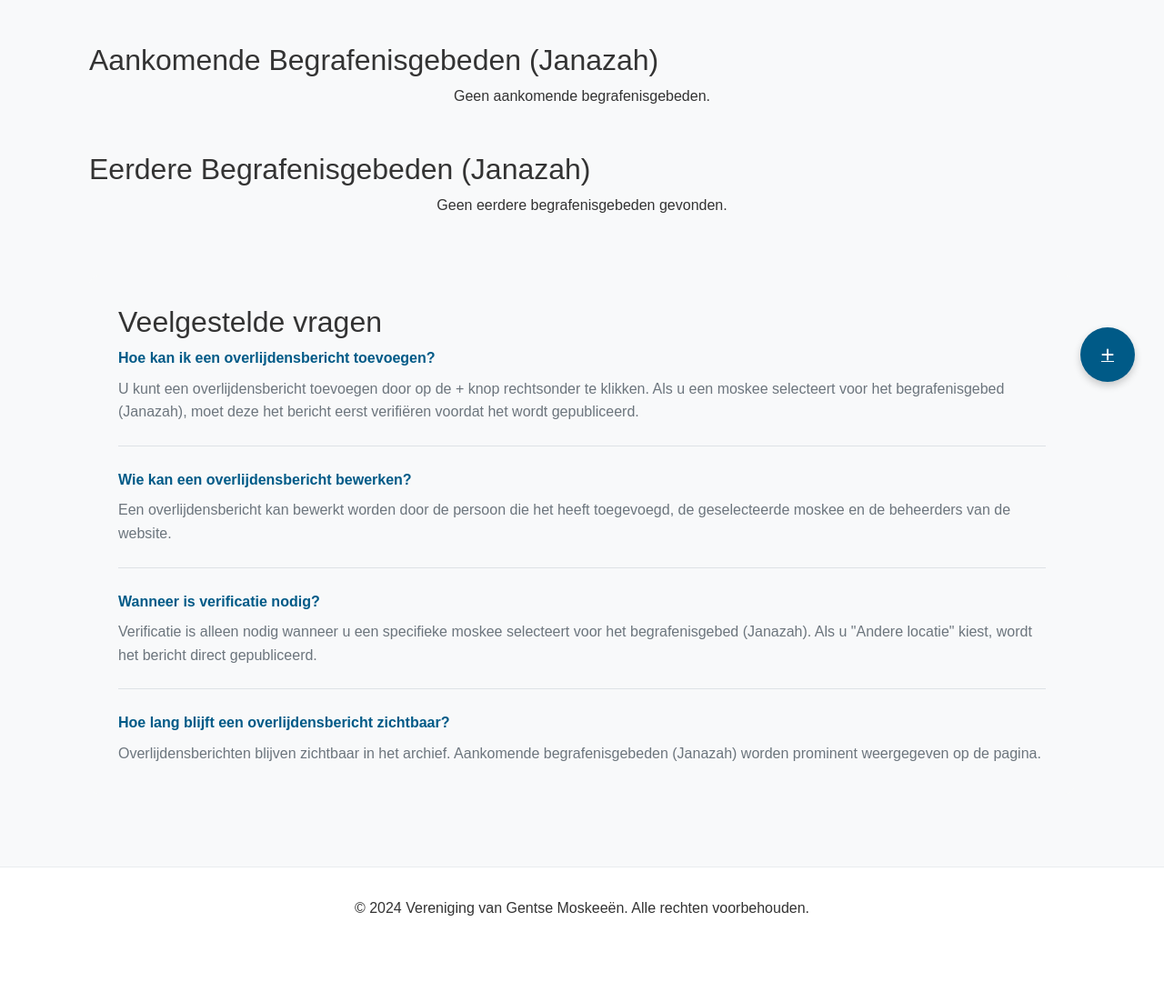
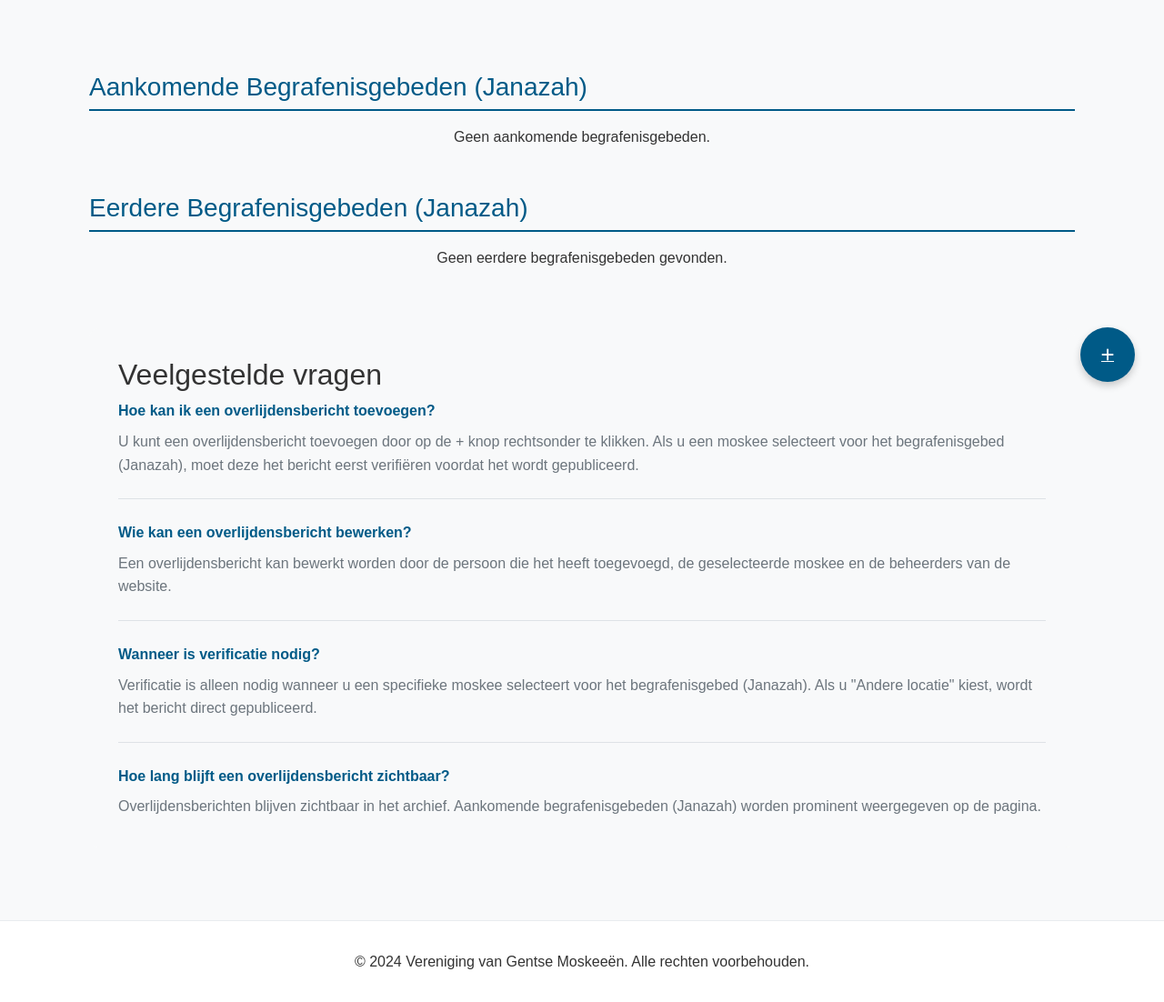
Before and after one commit to MAEMO1/VgmWebsite, a Flask app: page /obituaries/ in a window 1280 px wide. Shown: the part 348-1450 px from the top of the page at 91% size. Before the commit the page ends 1355 px from the top, so only its background shows below. Run offline with Flask 3, Linux system fonts and the light colour scheme; data that the repository does not hold is empty.

Commit message:
Agent query: Kunt u controleren of de hero sectie nu dezelfde stijl heeft als de moskeeën pagina, met de juiste gradient, achtergrondpatroon en het Koranvers in het correcte lettertype?
Update obituary page styling: Added CSS variables and styling for hero section and headers, improving visual consistency.

Screenshot: https://storage.googleapis.com/screenshot-production-us-central1/21f56d41-2b92-400b-830a-8f16a7decae4/91e36e1e-478e-4311-b40a-934ff931b331.jpg

```diff
--- a/templates/obituaries/index.html
+++ b/templates/obituaries/index.html
@@ -4,6 +4,19 @@
 
 {% block styles %}
 <style>
+:root {
+    --primary-color: #005A87;
+    --secondary-color: #41B7AC;
+    --accent-color: #FF4154;
+    --background-light: #F8F9FA;
+    --text-primary: #2C3E50;
+    --text-secondary: #6C757D;
+    --border-color: #E9ECEF;
+    --primary-gradient: linear-gradient(135deg, var(--primary-color) 0%, #004a70 100%);
+}
+
+@import url('https://fonts.googleapis.com/css2?family=Amiri:ital@0;1&display=swap');
+
 .hero-section {
     background: var(--primary-gradient);
     color: white;
@@ -55,6 +68,15 @@
     margin: 2rem auto;
     padding: 1rem;
 }
+
+.section-header {
+    color: var(--primary-color);
+    margin: 2rem 0 1rem;
+    padding-bottom: 0.5rem;
+    border-bottom: 2px solid var(--primary-color);
+    font-size: 1.75rem;
+}
+
 .obituary-card {
     background: white;
     border-radius: 12px;
```
